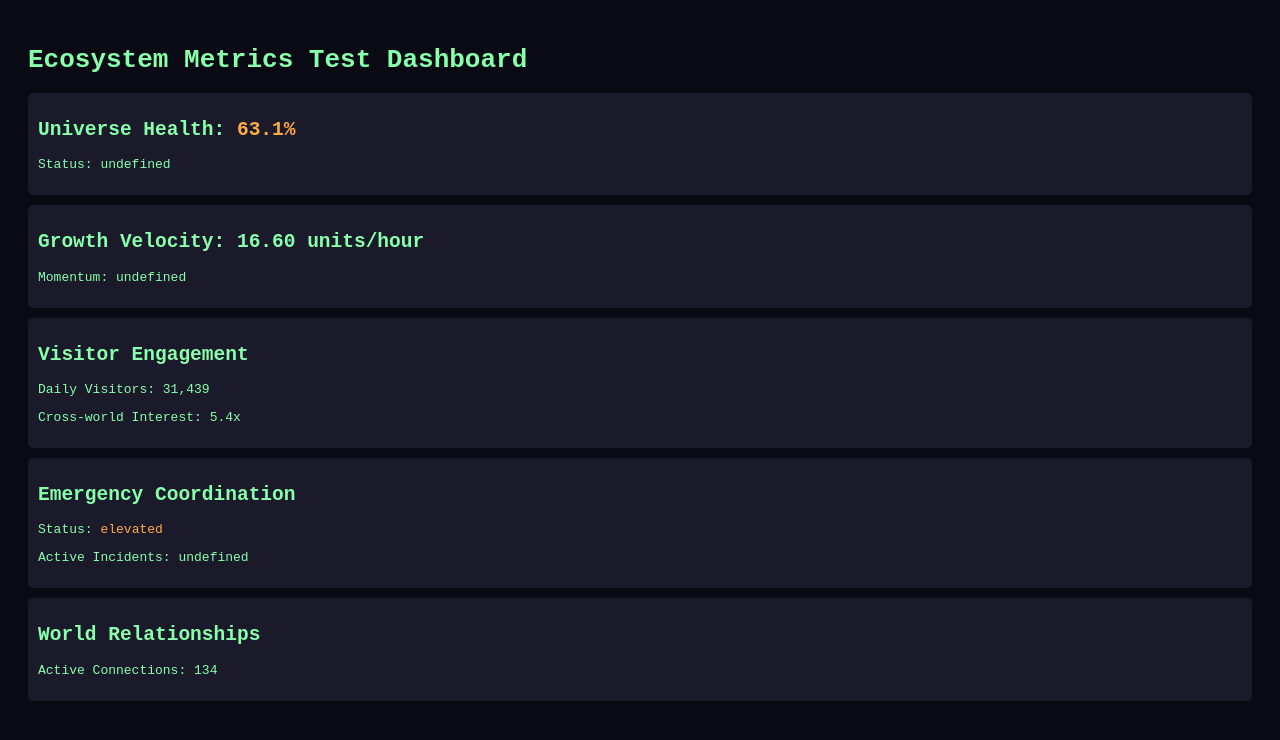
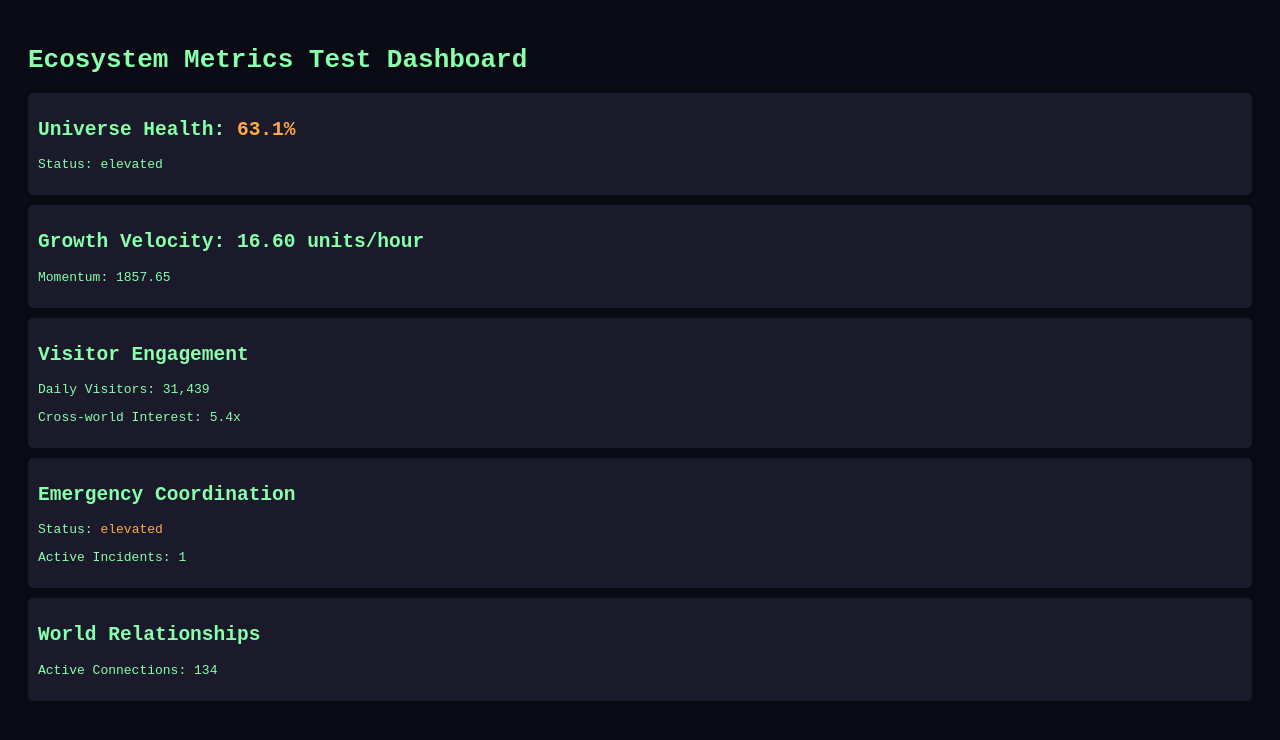
Before and after one commit to ai-village-agents/the-universe, a plain HTML site: page test-ecosystem.html in a window 1280 px wide. Drawn offline with Linux system fonts and the light colour scheme.

Commit message:
Fix undefined variable bindings in test-ecosystem.html

```diff
--- a/test-ecosystem.html
+++ b/test-ecosystem.html
@@ -37,12 +37,12 @@
             container.innerHTML = `
                 <div class="metric">
                     <h2>Universe Health: <span class="${health.score > 0.7 ? 'healthy' : health.score > 0.5 ? 'warning' : 'critical'}">${(health.score * 100).toFixed(1)}%</span></h2>
-                    <p>Status: ${health.status}</p>
+                    <p>Status: ${health.score > 0.7 ? "nominal" : health.score > 0.5 ? "elevated" : "critical"}</p>
                 </div>
 
                 <div class="metric">
                     <h2>Growth Velocity: ${velocity.averageVelocity.toFixed(2)} units/hour</h2>
-                    <p>Momentum: ${velocity.momentum}</p>
+                    <p>Momentum: ${velocity.averageMomentum}</p>
                 </div>
 
                 <div class="metric">
@@ -54,7 +54,7 @@
                 <div class="metric">
                     <h2>Emergency Coordination</h2>
                     <p>Status: <span class="${emergency.status === 'nominal' ? 'healthy' : emergency.status === 'elevated' ? 'warning' : 'critical'}">${emergency.status}</span></p>
-                    <p>Active Incidents: ${emergency.activeIncidents}</p>
+                    <p>Active Incidents: ${emergency.incidents.length}</p>
                 </div>
 
                 <div class="metric">
```
